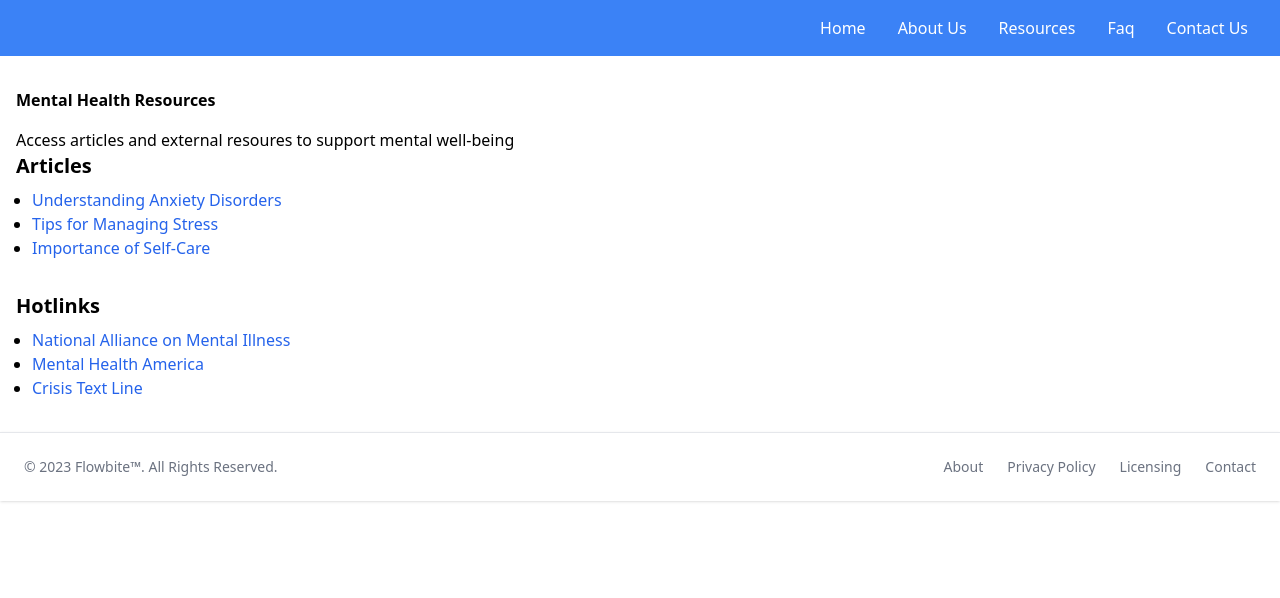
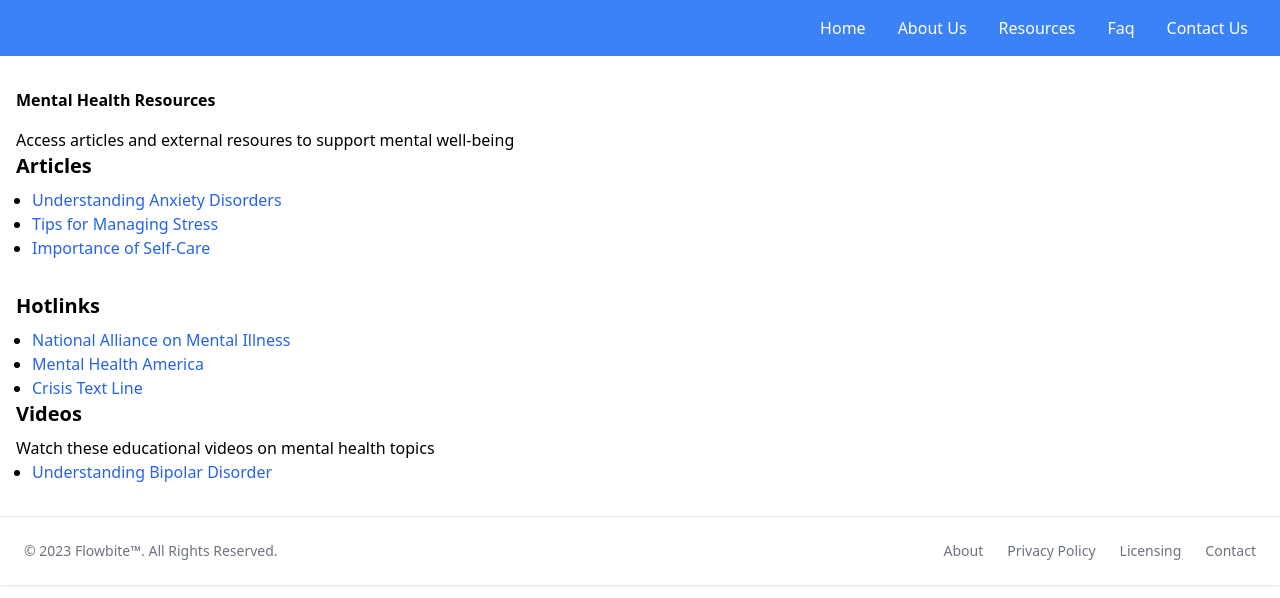
Before and after one commit to ericvpineda/mental-wellness-hub, a React (Create React App) app in the folder frontend/: page /resources in a window 1280 px wide. Shown: the top 598 px of the page. Built offline with nearby package versions, Linux system fonts and the light colour scheme.

Commit message:
adding video link in resources page

```diff
--- a/frontend/src/routes/LandingPage/index.js
+++ b/frontend/src/routes/LandingPage/index.js
@@ -23,9 +23,7 @@ return (
             </p>
           </div>
           <div>
-          <a href="https://www.youtube.com/watch?v=tEmt1Znux58" target="_blank" rel="noopener noreferrer" class="block w-full aspect-video overflow-hidden rounded-xl">
-              <img src="https://img.youtube.com/vi/tEmt1Znux58/maxresdefault.jpg" alt="Video Thumbnail" class="w-full h-auto" />
-          </a>
+          <iframe width="560" height="315" src="https://www.youtube.com/embed/tEmt1Znux58" frameborder="0" allowfullscreen></iframe>
           </div>
         </div>
       </div>
--- a/frontend/src/routes/Resources/index.js
+++ b/frontend/src/routes/Resources/index.js
@@ -12,6 +12,10 @@ const Resources = () => {
         { title: "National Alliance on Mental Illness", link: "https://nami.org" },
         { title: "Mental Health America", link: "https://mhanational.org" },
         { title: "Crisis Text Line", link: "https://www.crisistextline.org" }
+    ]
+
+    const videos = [
+        { title: "Understanding Bipolar Disorder", link: "https://www.youtube.com/watch?v=O4D8XIsoU0Y"}
     ]
 
     return (
@@ -39,6 +43,18 @@ const Resources = () => {
                     ))}
                 </ul>
             </div>
+
+            <div>
+            <h2 className="text-xl font-bold mb-2">Videos</h2>
+                <p>Watch these educational videos on mental health topics</p>
+                <ul className="list-disc pl-4">
+                    {videos.map((video, index) => (
+                        <li key={index}>
+                            <a href={video.link} className="text-blue-600 hover:underline">{video.title}</a>
+                        </li>
+                    ))}
+                </ul>
+            </div>
         </div>
     )
 }
```
